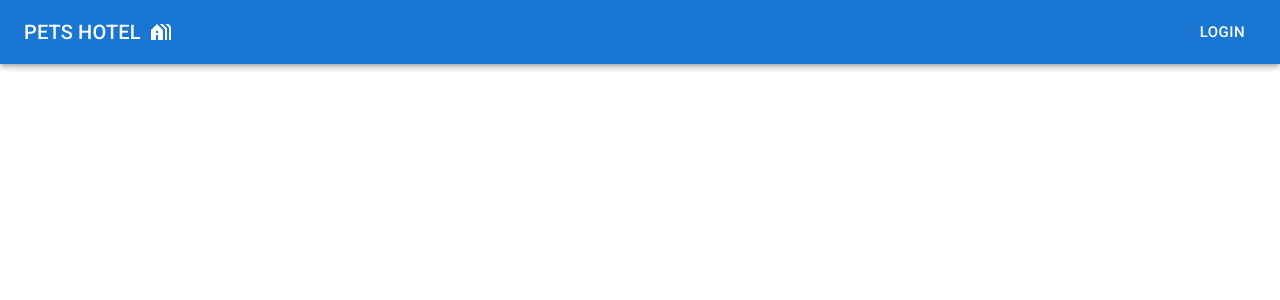
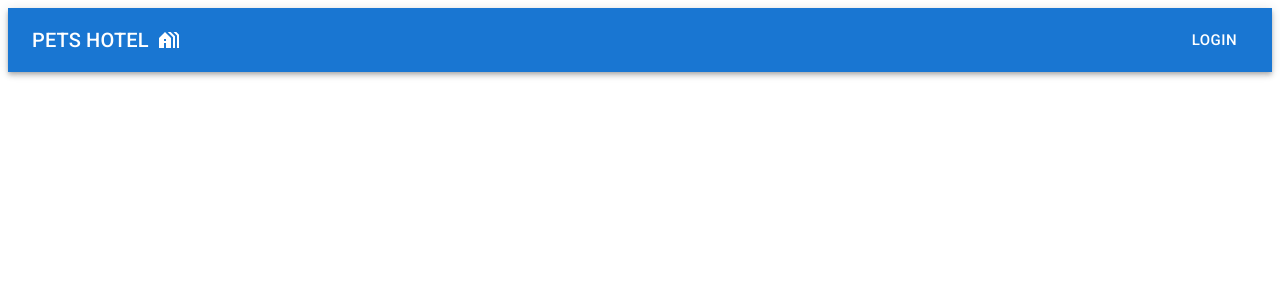
Before and after one commit to JudgEby/pets-hotel, a React (Create React App) app: page / in a window 1280 px wide. Shown: the top 300 px of the page. Built offline with nearby package versions, Linux system fonts and the light colour scheme.

Commit message:
folder position changes

```diff
--- a/src/components/header.jsx
+++ b/src/ui/components/header.tsx
@@ -3,7 +3,7 @@ import { AppBar, Button, IconButton, Toolbar, Typography, Box } from "@mui/mater
 
 function Header () {
     return(
-        <AppBar>
+        <AppBar position='static'>
             <Toolbar>
                 <Typography
                     variant='h6'
--- a/src/ui/main/App.tsx
+++ b/src/ui/main/App.tsx
@@ -1,5 +1,5 @@
 import React from 'react';
-import Header from '../../components/header';
+import Header from '../components/header';
 
 function App() {
 	return (
```
